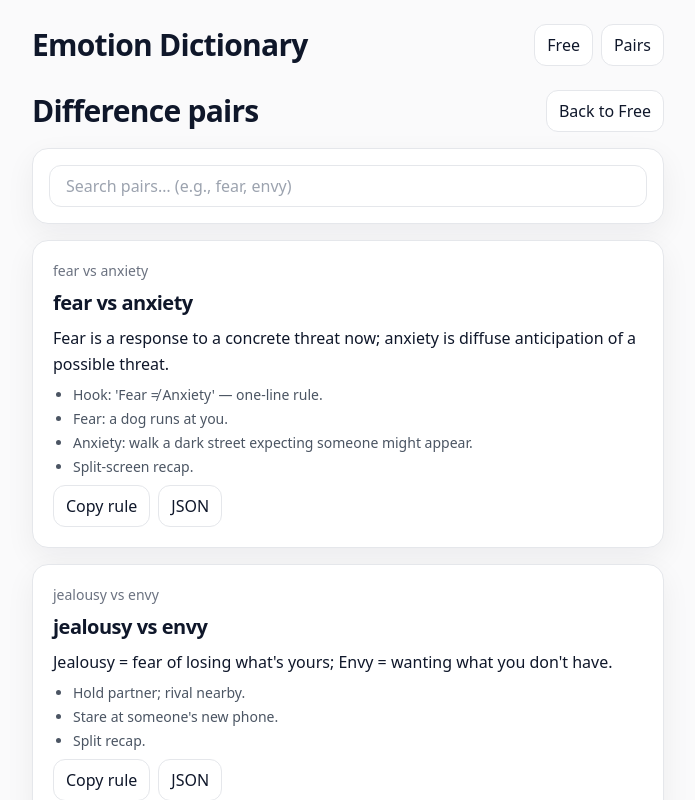
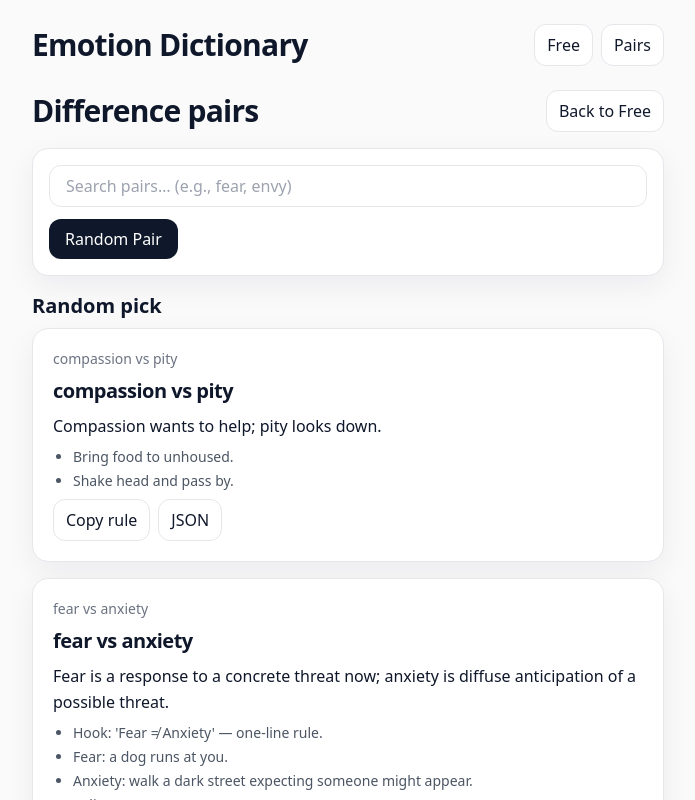
Before and after one commit to BirdInTheTree/emotion-dictionary-mvp, a Next.js app: page /pairs in a window 1280 px wide. Shown: the top 800 px of the page, without its empty margins (292-987 px from the left). Built offline with nearby package versions, Linux system fonts and the light colour scheme.

Commit message:
Add Random Pair feature to Pairs page

```diff
--- a/app/pairs/page.tsx
+++ b/app/pairs/page.tsx
@@ -30,15 +30,29 @@ function PairCard({ p }: { p: Pair }) {
 export default function PairsPage() {
   const [pairs, setPairs] = useState<Pair[]>([]);
   const [q, setQ] = useState('');
+  const [randomPair, setRandomPair] = useState<Pair | null>(null);
 
   useEffect(() => {
-    fetch('/api/pairs').then(r => r.json()).then(setPairs);
+    fetch('/api/pairs')
+      .then(r => r.json())
+      .then((data: Pair[]) => {
+        setPairs(data);
+        if (data.length) {
+          setRandomPair(data[Math.floor(Math.random() * data.length)]);
+        }
+      });
   }, []);
 
   const filtered = pairs.filter(p => {
     const t = `${p.left} ${p.right} ${p.rule}`.toLowerCase();
     return t.includes(q.toLowerCase());
   });
+
+  function pickRandom() {
+    if (pairs.length) {
+      setRandomPair(pairs[Math.floor(Math.random() * pairs.length)]);
+    }
+  }
 
   return (
     <main className="space-y-4">
@@ -47,14 +61,22 @@ export default function PairsPage() {
         <a className="btn-ghost" href="/">Back to Free</a>
       </div>
 
-      <div className="card p-4">
+      <div className="card p-4 space-y-3">
         <input
           className="input"
           placeholder="Search pairs… (e.g., fear, envy)"
           value={q}
           onChange={e => setQ(e.target.value)}
         />
+        <button className="btn" onClick={pickRandom}>Random Pair</button>
       </div>
+
+      {randomPair && (
+        <section>
+          <h2 className="h2 mb-2">Random pick</h2>
+          <PairCard p={randomPair} />
+        </section>
+      )}
 
       <div className="grid gap-4">
         {filtered.map(p => <PairCard key={p.id} p={p} />)}
```
